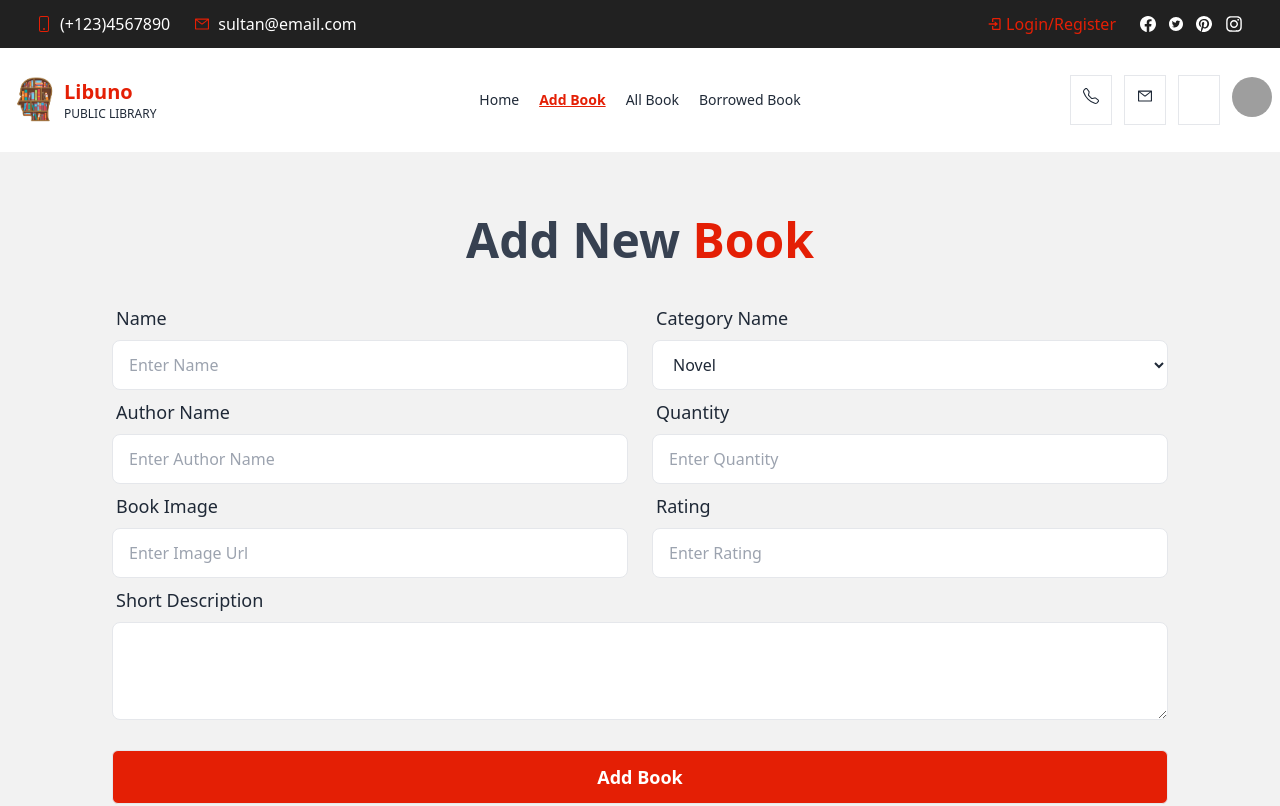
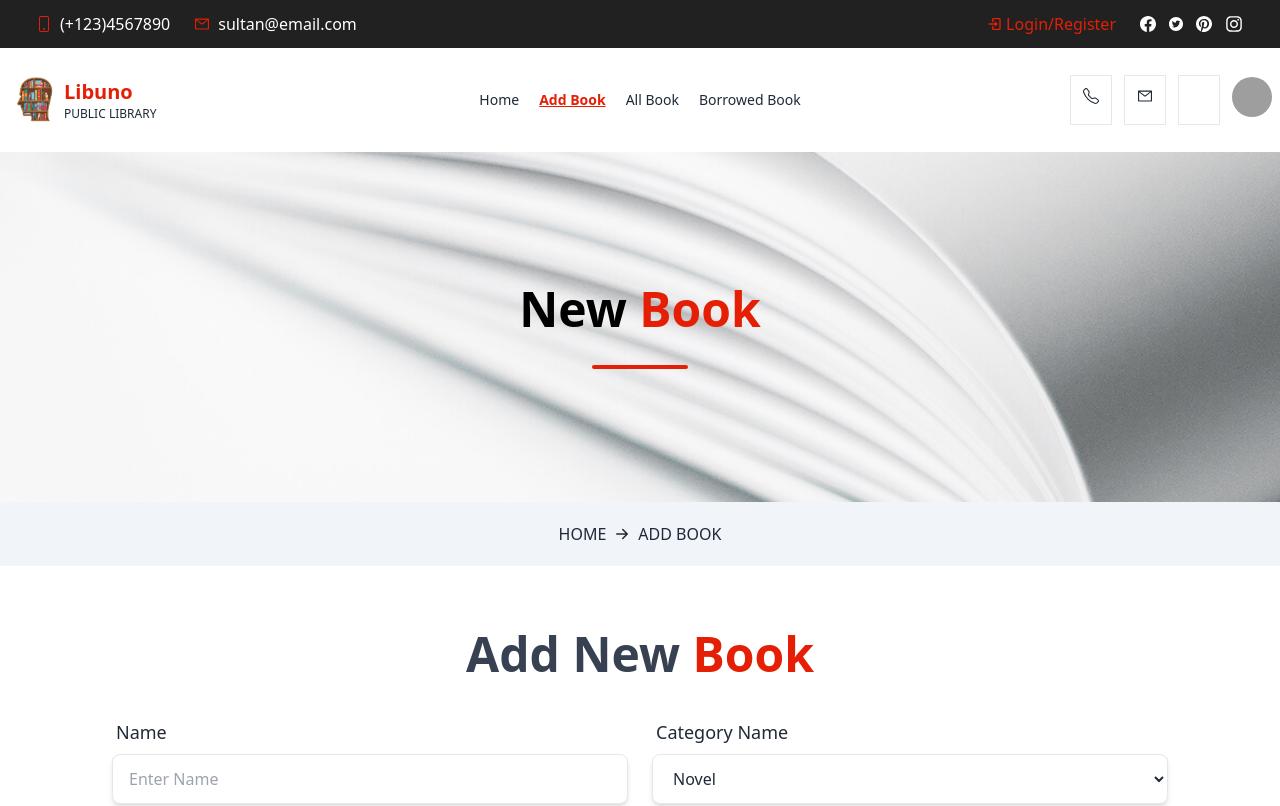
Before and after one commit to sultan435/library-management-client, a React (Vite) app: page /addBook in a window 1280 px wide. Shown: the top 806 px of the page. Built offline with nearby package versions, Linux system fonts and the light colour scheme; no server answers; sample sign-in values are in the browser's storage; grey boxes are pictures that could not be loaded; some icons are missing.

Commit message:
I finished the add new book route and details route code of my project

```diff
--- a/src/components/booksCart/CategoryBook.jsx
+++ b/src/components/booksCart/CategoryBook.jsx
@@ -2,6 +2,7 @@ import { Link, NavLink, useLoaderData } from "react-router-dom";
 import Container from "../ui/Container";
 import banner from '../../assets/images/banner/c-banner.jpg'
 import { BsArrowRightShort } from "react-icons/bs";
+
 
 
 const CategoryBook = () => {
@@ -10,7 +11,6 @@ const CategoryBook = () => {
     return (
         <div>
             <div className="hero h-[350px]" style={{ backgroundImage: `url(${banner})` }}>
-                {/* <div className="hero-overlay bg-opacity-60"></div> */}
                 <div className="hero-content text-center text-neutral-content">
                     <div className="max-w-md">
                         <h1 className="mb-8 text-5xl font-bold text-black ">Category Books</h1>
@@ -34,7 +34,7 @@ const CategoryBook = () => {
                 </NavLink>
             </div>
             <Container>
-                <div className="grid grid-cols-3 gap-6 mb-20">
+                <div className="grid grid-cols-1 md:grid-cols-2 lg:grid-cols-3 gap-10 md:gap-6 mb-20">
                     {
                         book.map(items => <div key={items._id} className="bg-slate-100 shadow-xl p-8 rounded-lg hover:-translate-y-2 overflow-hidden transition duration-200">
                             <figure><img className="h-72 w-full object-cover rounded-lg shadow-lg " src={items.image} alt="Shoes" /></figure>
--- a/src/page/AddBook.jsx
+++ b/src/page/AddBook.jsx
@@ -1,5 +1,8 @@
 import { useState } from "react";
 import useAxios from "../hooks/useAxios";
+import bannerBook from '../assets/images/banner/c-banner.jpg'
+import { NavLink } from "react-router-dom";
+import { BsArrowRightShort } from "react-icons/bs";
 
 
 const AddBook = () => {
@@ -24,7 +27,30 @@ const AddBook = () => {
 
     return (
         <div>
-            <div className="bg-[#f2f2f2]">
+            <div className="hero h-[350px]" style={{ backgroundImage: `url(${bannerBook})` }}>
+                <div className="hero-content text-center text-neutral-content">
+                    <div className="max-w-md">
+                        <h1 className="mb-8 text-5xl font-bold text-black ">New <span className="text-[#e41f05]">Book</span></h1>
+                        <div className="border-2 border-[#e41f05] w-24 rounded-lg mx-auto"></div>
+                    </div>
+                </div>
+            </div>
+            <div className="bg-slate-100 py-5 flex justify-center items-center">
+                <NavLink
+                    to="/"
+                    className="hover:text-[#e41f05] font-medium uppercase"
+                >
+                    Home
+                </NavLink>
+                <BsArrowRightShort className="text-2xl mx-1" />
+                <NavLink
+                    to="/addBook"
+                    className="hover:text-[#e41f05] font-medium uppercase"
+                >
+                    Add Book
+                </NavLink>
+            </div>
+            <div className="">
                 <div className=' py-16 px-4 lg:px-28 max-w-screen-xl mx-auto '>
                     <h1 className='text-5xl text-[#374151] mb-8 text-center font-semibold'>Add New <span className="text-[#e41f05]">Book</span></h1>
                     <form onSubmit={handleAddBook} className='mt-10'>
@@ -34,14 +60,14 @@ const AddBook = () => {
                                     <span className="text-lg pl-1">Name</span>
                                 </label>
                                 <label>
-                                    <input type="text" onBlur={(e)=>setBookName(e.target.value)} name='name' placeholder="Enter Name" className="border rounded-lg py-3 px-4 bg-white my-2 w-full" />
+                                    <input type="text" onBlur={(e)=>setBookName(e.target.value)} name='name' placeholder="Enter Name" className="border rounded-lg py-3 px-4 bg-white my-2 w-full shadow-md" />
                                 </label>
                             </div>
                             <div className='md:w-1/2 lg:w-1/2'>
                                 <label >
                                     <span className="text-lg pl-1">Category Name</span>
                                 </label>
-                                <select name="categoryName" onBlur={(e)=>setCategoryName(e.target.value)} className="border rounded-lg py-3 px-4 bg-white my-2 w-full">
+                                <select name="categoryName" onBlur={(e)=>setCategoryName(e.target.value)} className="border rounded-lg py-3 px-4 shadow-md bg-white my-2 w-full">
                                     <option defaultValue="Novel">Novel</option>
                                     <option defaultValue="Travel">Travel</option>
                                     <option defaultValue="Drama">Drama</option>
@@ -55,7 +81,7 @@ const AddBook = () => {
                                     <span className=" text-lg pl-1">Author Name</span>
                                 </label>
                                 <label>
-                                    <input type="text" onBlur={(e)=>setAuthorName(e.target.value)} name='authorName' placeholder="Enter Author Name" className="border rounded-lg py-3 px-4 bg-white my-2 w-full" />
+                                    <input type="text" onBlur={(e)=>setAuthorName(e.target.value)} name='authorName' placeholder="Enter Author Name" className="border shadow-md rounded-lg py-3 px-4 bg-white my-2 w-full" />
                                 </label>
                             </div>
                             <div className='md:w-1/2 lg:w-1/2'>
@@ -63,7 +89,7 @@ const AddBook = () => {
                                     <span className="text-lg pl-1">Quantity</span>
                                 </label>
                                 <label>
-                                    <input type="text" onBlur={(e)=>setQuantity(e.target.value)} name='quantity' placeholder="Enter Quantity" className="border rounded-lg py-3 px-4 bg-white my-2 w-full" />
+                                    <input type="text" onBlur={(e)=>setQuantity(e.target.value)} name='quantity' placeholder="Enter Quantity" className="border shadow-md rounded-lg py-3 px-4 bg-white my-2 w-full" />
                                 </label>
                             </div>
                         </div>
@@ -73,7 +99,7 @@ const AddBook = () => {
                                     <span className=" text-lg pl-1">Book Image</span>
                                 </label>
                                 <label>
-                                    <input type="text" onBlur={(e)=>setBookImage(e.target.value)} name='bookImage' placeholder="Enter Image Url" className="border rounded-lg py-3 px-4 bg-white my-2 w-full" />
+                                    <input type="text" onBlur={(e)=>setBookImage(e.target.value)} name='bookImage' placeholder="Enter Image Url" className="border shadow-md rounded-lg py-3 px-4 bg-white my-2 w-full" />
                                 </label>
                             </div>
                             <div className='md:w-1/2 lg:w-1/2'>
@@ -81,7 +107,7 @@ const AddBook = () => {
                                     <span className=" text-lg pl-1">Rating</span>
                                 </label>
                                 <label>
-                                    <input type="text" onBlur={(e)=>setRating(e.target.value)} name='rating' placeholder="Enter Rating" className="border rounded-lg py-3 px-4 bg-white my-2 w-full" />
+                                    <input type="text" onBlur={(e)=>setRating(e.target.value)} name='rating' placeholder="Enter Rating" className="border shadow-md rounded-lg py-3 px-4 bg-white my-2 w-full" />
                                 </label>
                             </div>
                         </div>
@@ -90,10 +116,10 @@ const AddBook = () => {
                                 <label >
                                     <span className="text-lg pl-1">Short Description</span>
                                 </label>
-                                <textarea onBlur={(e)=>setDescription(e.target.value)} className="w-full border rounded-lg py-3 px-4 bg-white my-2" name="description" id="" cols="30" rows="3"></textarea>
+                                <textarea onBlur={(e)=>setDescription(e.target.value)} className="w-full border shadow-md rounded-lg py-3 px-4 bg-white my-2" name="description" id="" cols="30" rows="3"></textarea>
                             </div>
                         </div>
-                        <input type="submit" value="Add Book" className='py-3 mt-4 cursor-pointer rounded-md w-full border bg-[#e41f05]  text-white text-lg font-semibold' />
+                        <input type="submit" value="Add Book" className='py-3 mt-4 cursor-pointer shadow-md rounded-md w-full border bg-[#e41f05]  text-white text-lg font-semibold' />
                     </form>
                 </div>
             </div>
--- a/src/page/AllBook.jsx
+++ b/src/page/AllBook.jsx
@@ -5,6 +5,9 @@ import Loading from "../components/ui/Loading";
 import BooksCart from "../components/booksCart/BooksCart";
 import { useState } from "react";
 import Container from "../components/ui/Container";
+import banner from '../assets/images/banner/c-banner.jpg'
+import { NavLink } from "react-router-dom";
+import { BsArrowRightShort } from "react-icons/bs";
 
 
 
@@ -28,12 +31,33 @@ const AllBook = () => {
         <Loading></Loading>
     }
     return (
-
+        <div>
+            <div className="hero h-[350px]" style={{ backgroundImage: `url(${banner})` }}>
+                <div className="hero-content text-center text-neutral-content">
+                    <div className="max-w-md">
+                        <h1 className="mb-8 text-5xl font-bold text-black ">ALL Category <span className="text-[#e41f05]">Book</span></h1>
+                        <div className="border-2 border-[#e41f05] w-24 rounded-lg mx-auto"></div>
+                    </div>
+                </div>
+            </div>
+            <div className="bg-slate-100 py-5 flex justify-center items-center">
+                <NavLink
+                    to="/"
+                    className="hover:text-[#e41f05] font-medium uppercase"
+                >
+                    Home
+                </NavLink>
+                <BsArrowRightShort className="text-2xl mx-1" />
+                <NavLink
+                    to="/allBook"
+                    className="hover:text-[#e41f05] font-medium uppercase"
+                >
+                    All Book
+                </NavLink>
+            </div>
             <Container>
-
-
                 <div>
-                <select name="categoryName" onChange={(e)=> setBookQuantity(e.target.value)}  className="border rounded-lg py-3 px-10 bg-white my-2">
+                    <select name="categoryName" onChange={(e) => setBookQuantity(e.target.value)} className="border rounded-lg py-3 px-10 bg-white my-2">
                         <option disabled selected>Choose one</option>
                         <option value="asc">From low to high</option>
                         <option value="desc">From high to low</option>
@@ -46,7 +70,7 @@ const AllBook = () => {
                     }
                 </div>
             </Container>
-
+        </div>
     );
 };
 
```
Also changed, not shown: src/components/booksCart/BookDetails.jsx (+30 -12 lines), src/components/booksCart/BooksCart.jsx (+14 -18 lines), src/components/bookCategories/BookCategories.jsx (line endings or trailing spaces). Lines whose indentation alone changed are shown as unchanged.
